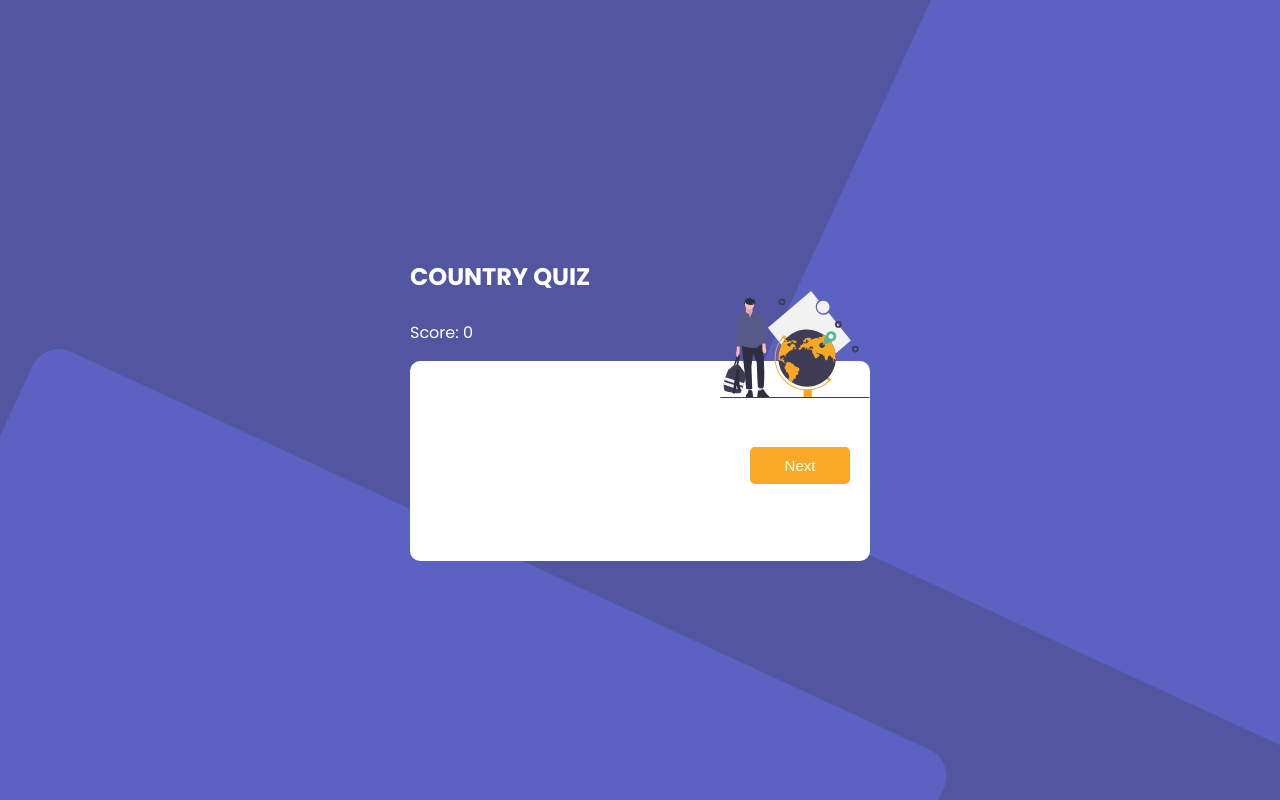
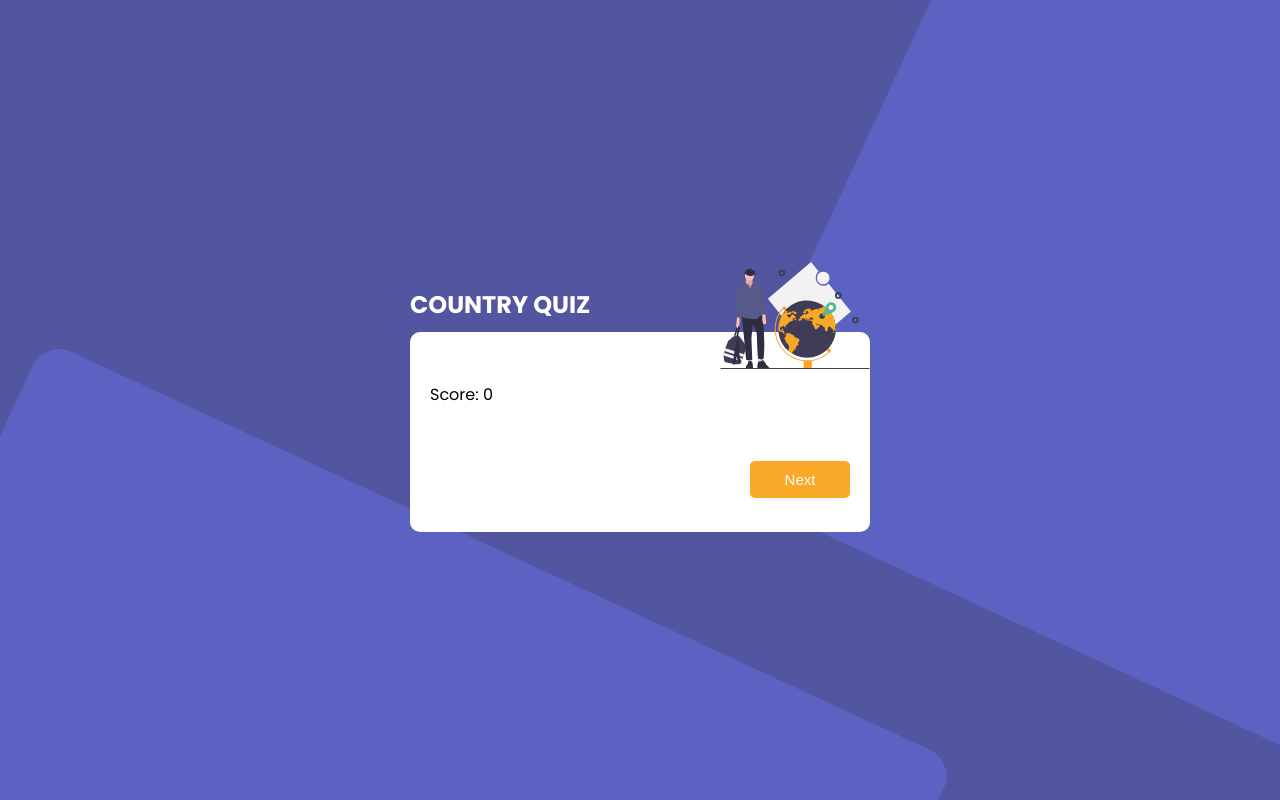
Before and after one commit to jroji/testing-course, a website built with webpack: page index.html in a window 1280 px wide. Built offline with nearby package versions, Linux system fonts and the light colour scheme.

Commit message:
testing quiz

```diff
--- a/index.html
+++ b/index.html
@@ -9,7 +9,6 @@
 <body>
   <section class="wrapper">
     <h1 class="title">COUNTRY QUIZ</h1>
-    <p class="score">Score: 0</p>
     <section class="answers"></section>
   </section>
 
--- a/src/components/quiz/quiz.component.js
+++ b/src/components/quiz/quiz.component.js
@@ -9,6 +9,10 @@ export class Quiz {
 
   constructor(htmlContainer, countryService) {
     this.htmlContainer = htmlContainer;
+    const score = document.createElement('p');
+    score.textContent = 'Score: 0';
+    score.className = 'score';
+    this.htmlContainer.appendChild(score)
     this.countryService = countryService;
     this.renderNextButton(htmlContainer);
     this.htmlContainer.addEventListener('answerClick', (event) => this.handleAnswer(event));
--- a/src/index.css
+++ b/src/index.css
@@ -63,10 +63,6 @@ body {
   align-self: flex-start;
   margin-bottom: 10px;
 }
-.score {
-  color: var(--color-white);
-  align-self: flex-start;
-}
 
 .answers {
   padding: calc(var(--spacing) * 2);
```
Also changed, not shown: src/components/quiz/quiz.component.spec.js (+34 -9 lines).
